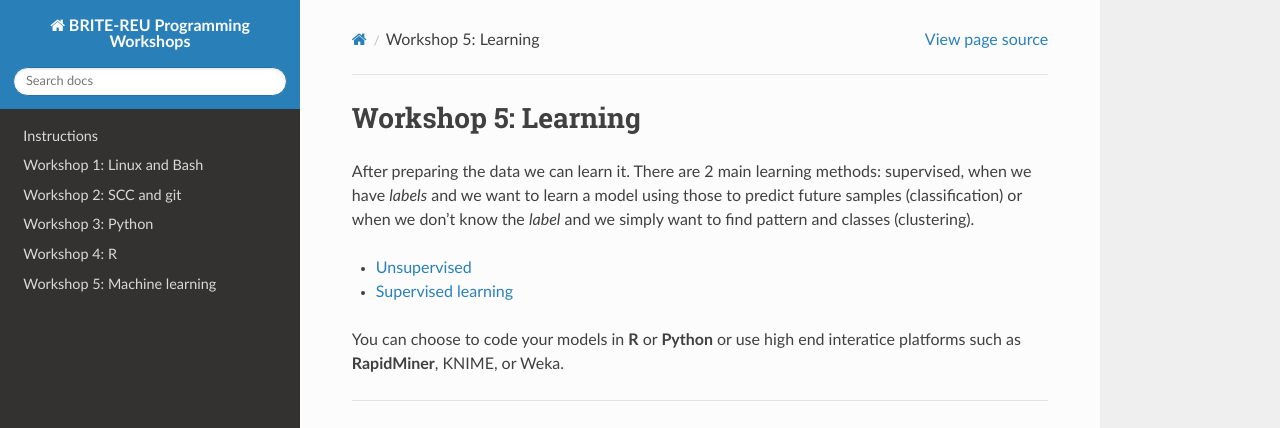
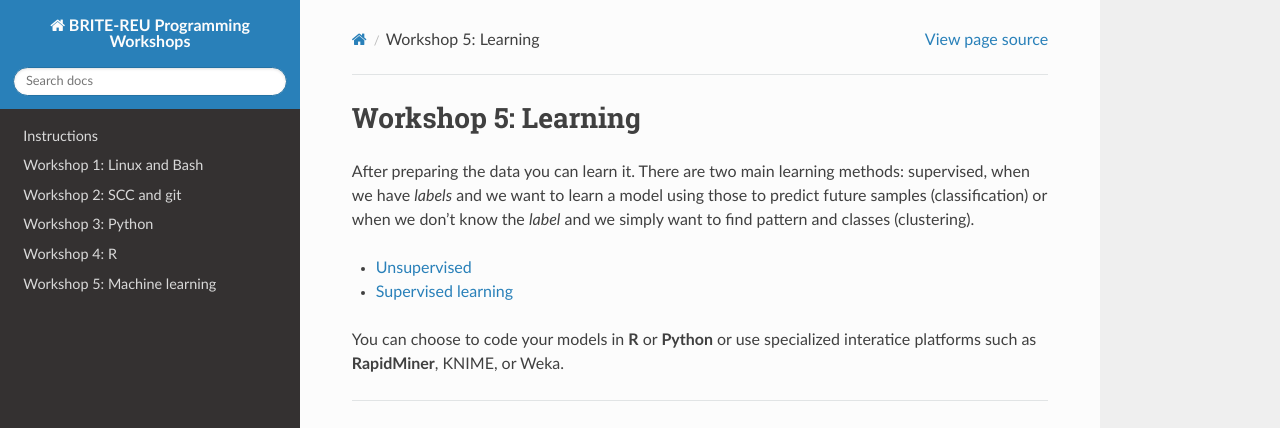
Before and after one commit to BRITE-REU/programming-workshops, a Sphinx documentation site: the page built from source/workshops/05_Machine_learning/learning.rst, in a window 1280 px wide. Shown: the top 428 px of the page. Built offline with Sphinx 7.4.7 and the Read the Docs theme 2.0.0, drawn with Linux system fonts in a browser that asks for light colours.

Commit message:
Update learning.rst

```diff
--- a/source/workshops/05_Machine_learning/learning.rst
+++ b/source/workshops/05_Machine_learning/learning.rst
@@ -3,10 +3,10 @@
 ============================================
 Workshop 5: Learning
 ============================================
-After preparing the data we can learn it.
-There are 2 main learning methods: supervised, when we have *labels* and we want to learn a model using those to predict future samples (classification) or when we don't know the *label* and we simply want to find pattern and classes (clustering).
+After preparing the data you can learn it.
+There are two main learning methods: supervised, when we have *labels* and we want to learn a model using those to predict future samples (classification) or when we don't know the *label* and we simply want to find pattern and classes (clustering).
 
 - `Unsupervised <unsupervised_learning.html>`_
 - `Supervised learning <supervised_learning.html>`_
 
-You can choose to code your models in **R** or **Python** or use high end interatice platforms such as **RapidMiner**, KNIME, or Weka.
+You can choose to code your models in **R** or **Python** or use specialized interatice platforms such as **RapidMiner**, KNIME, or Weka.
```
